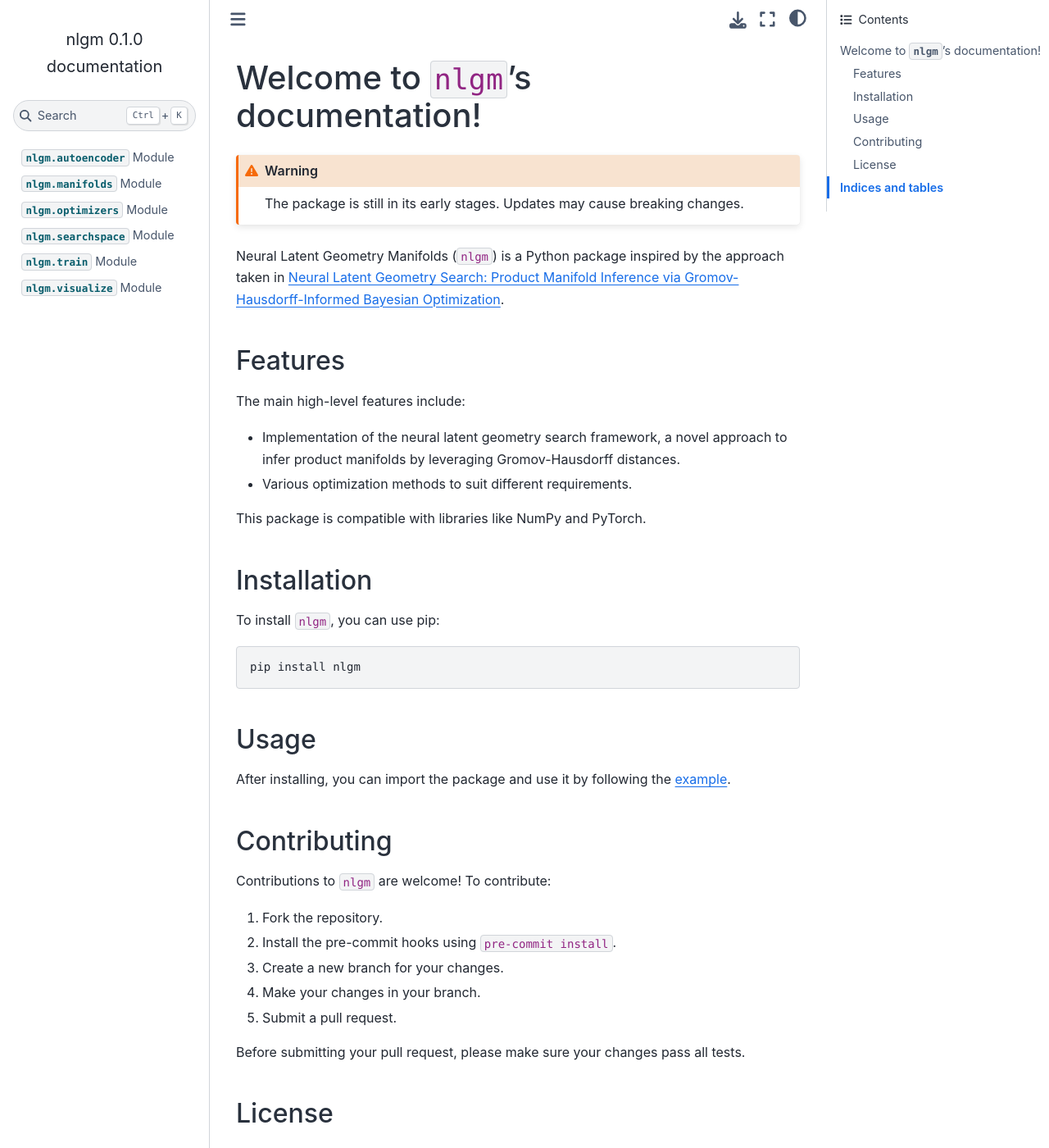
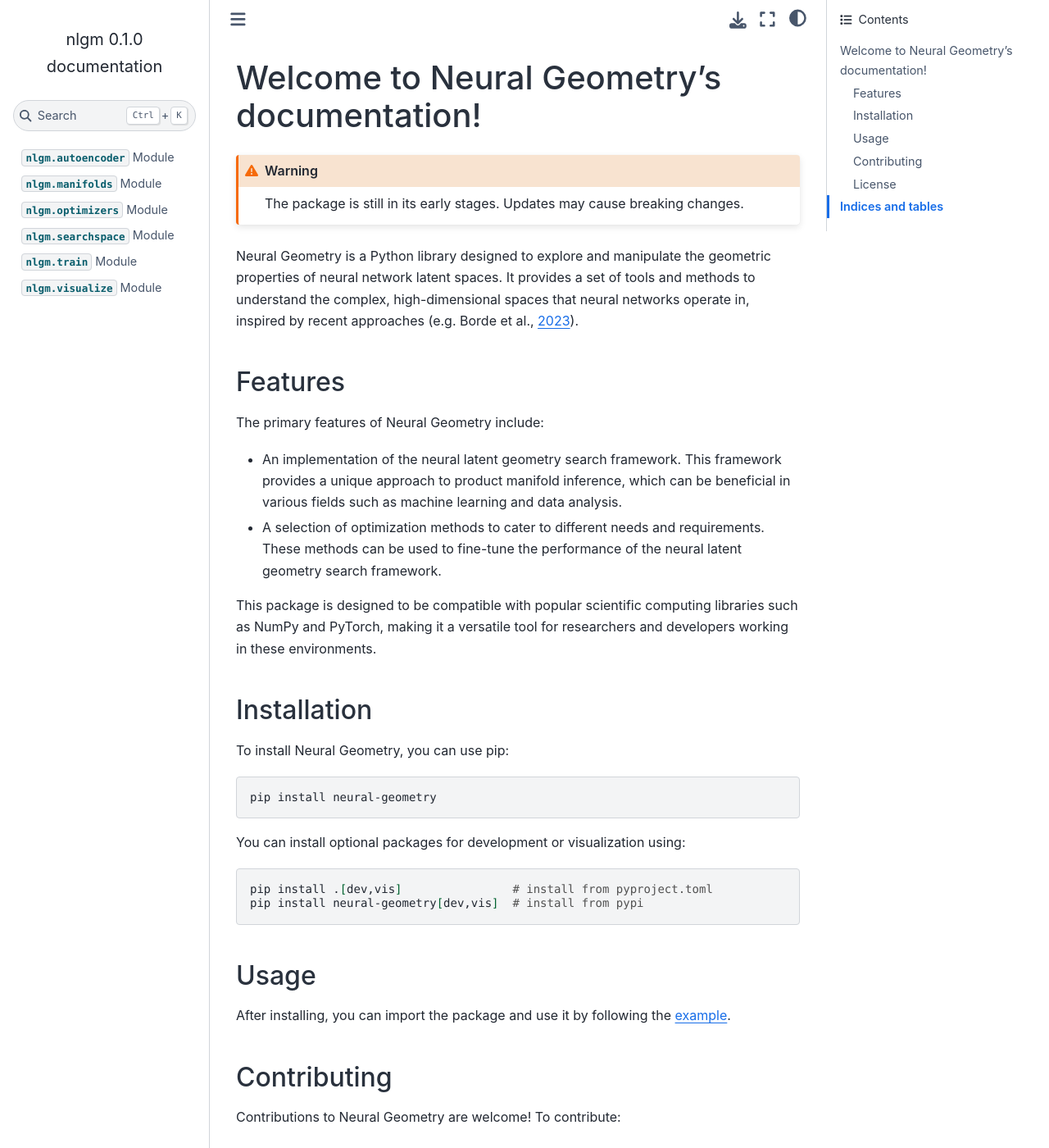
Before and after one commit to ae-bii/neural-geometry, a Sphinx documentation site: the page built from doc/source/index.rst, in a window 1280 px wide and 1400 px high. Shown: the whole window at 82% size. Built offline with Sphinx 7.4.7 and the Sphinx Book theme 1.1.4, drawn with Linux system fonts in a browser that asks for light colours.

Commit message:
Feature/rebrand-to-neural-geometry (#38)
* Update GitHub Pages deployment workflow and remove Travis CI configuration

* Update project details in pyproject.toml

* Update documentation URL in pyproject.toml

* Update package name and documentation links with new assets

* Update package name and installation instructions for docs

* Update caution message in README.md

* Update GitHub Pages deployment workflow and remove Travis CI configuration

* Update project details in pyproject.toml

* Update documentation URL in pyproject.toml

* Update package name and documentation links with new assets

* Update package name and installation instructions for docs

* Update caution message in README.md

* Update Python setup action version

* Add release.yaml workflow for uploading Python package to PyPI

* fixed spacing

* Remove release.yaml workflow for now

* Add release.yaml workflow for uploading Python package to PyPI

* Update Neural Geometry library description

```diff
--- a/doc/source/index.rst
+++ b/doc/source/index.rst
@@ -1,41 +1,48 @@
 .. nlgm documentation master file, created by on Thu Jul  4 16:03:45 2024.
 
-Welcome to ``nlgm``'s documentation!
+Welcome to Neural Geometry's documentation!
 =======================================
 
 .. warning::
    The package is still in its early stages. Updates may cause breaking changes.
 
-Neural Latent Geometry Manifolds (``nlgm``) is a Python package inspired by the approach taken in `Neural Latent Geometry Search: Product Manifold Inference via Gromov-Hausdorff-Informed Bayesian Optimization <https://arxiv.org/pdf/2309.04810.pdf>`_.
+Neural Geometry is a Python library designed to explore and manipulate the geometric properties of neural network latent spaces. It provides a set of tools and methods to understand the complex, high-dimensional spaces that neural networks operate in, inspired by recent approaches (e.g. Borde et al., `2023 <https://arxiv.org/pdf/2309.04810.pdf>`_).
 
 Features
 --------
 
-The main high-level features include:
+The primary features of Neural Geometry include:
 
-- Implementation of the neural latent geometry search framework, a novel approach to infer product manifolds by leveraging Gromov-Hausdorff distances.
-- Various optimization methods to suit different requirements.
+- An implementation of the neural latent geometry search framework. This framework provides a unique approach to product manifold inference, which can be beneficial in various fields such as machine learning and data analysis.
+- A selection of optimization methods to cater to different needs and requirements. These methods can be used to fine-tune the performance of the neural latent geometry search framework.
 
-This package is compatible with libraries like NumPy and PyTorch.
+This package is designed to be compatible with popular scientific computing libraries such as NumPy and PyTorch, making it a versatile tool for researchers and developers working in these environments.
 
 Installation
 ------------
 
-To install ``nlgm``, you can use pip:
+To install Neural Geometry, you can use pip:
 
 .. code-block:: bash
 
-   pip install nlgm
+   pip install neural-geometry
+
+You can install optional packages for development or visualization using:
+
+.. code-block:: bash
+
+   pip install .[dev,vis]                # install from pyproject.toml
+   pip install neural-geometry[dev,vis]  # install from pypi
 
 Usage
 -----
 
-After installing, you can import the package and use it by following the `example <https://github.com/ae-bii/nlgm/blob/main/examples/example.py>`_.
+After installing, you can import the package and use it by following the `example <https://github.com/ae-bii/neural-geometry/blob/main/examples/example.py>`_.
 
 Contributing
 ------------
 
-Contributions to ``nlgm`` are welcome! To contribute:
+Contributions to Neural Geometry are welcome! To contribute:
 
 1. Fork the repository.
 2. Install the pre-commit hooks using ``pre-commit install``.
@@ -48,7 +55,7 @@
 License
 -------
 
-Please refer to the `LICENSE <https://github.com/ae-bii/nlgm/blob/main/LICENSE>`_ file in the repository for information on the project's license.
+Please refer to the `LICENSE <https://github.com/ae-bii/neural-geometry/blob/main/LICENSE>`_ file in the repository for information on the project's license.
 
 -------------------
 
```
Also changed, not shown: README.md (+16 -16 lines), pyproject.toml (+14 -8 lines), .travis.yml (deleted), assets/nlgm_banner.png, assets/nlgm_banner_old.png (added), 2 other files.
